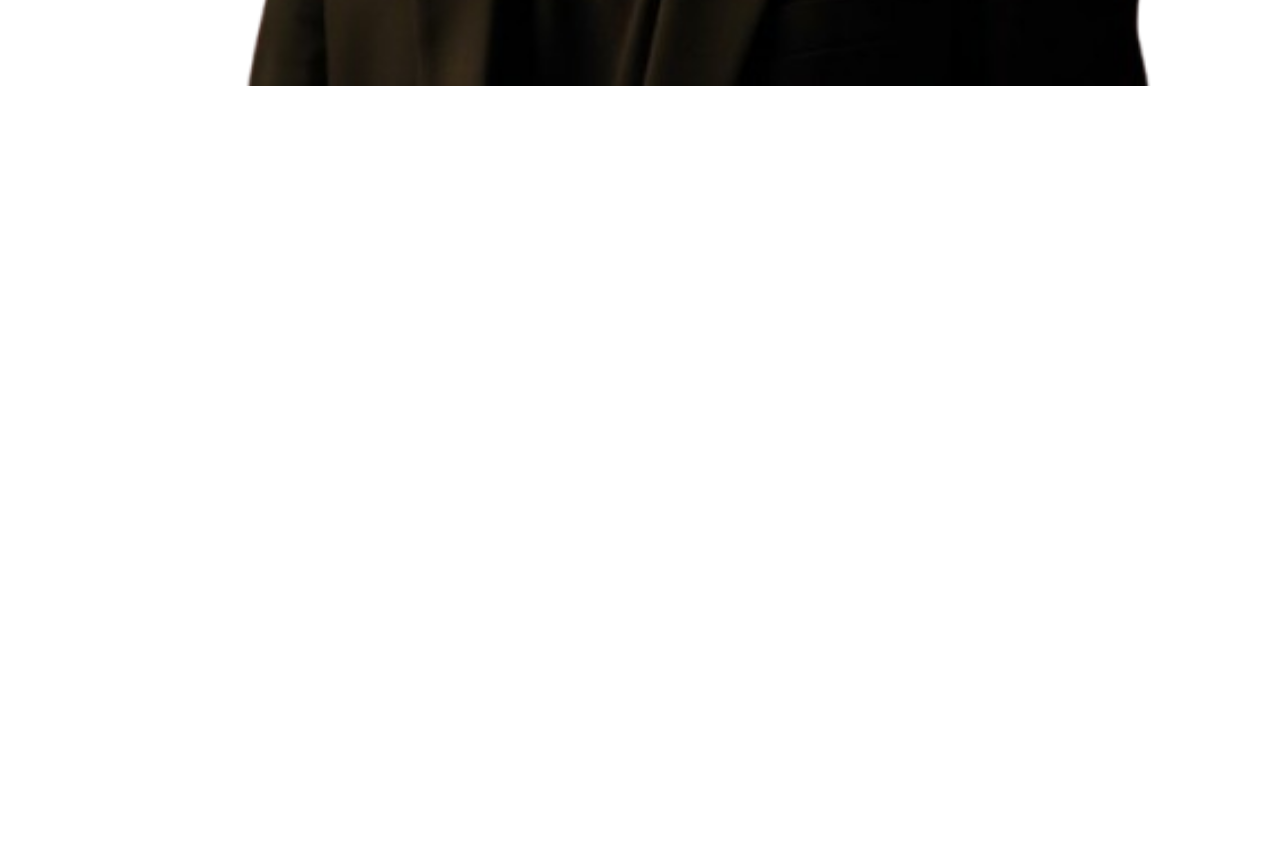
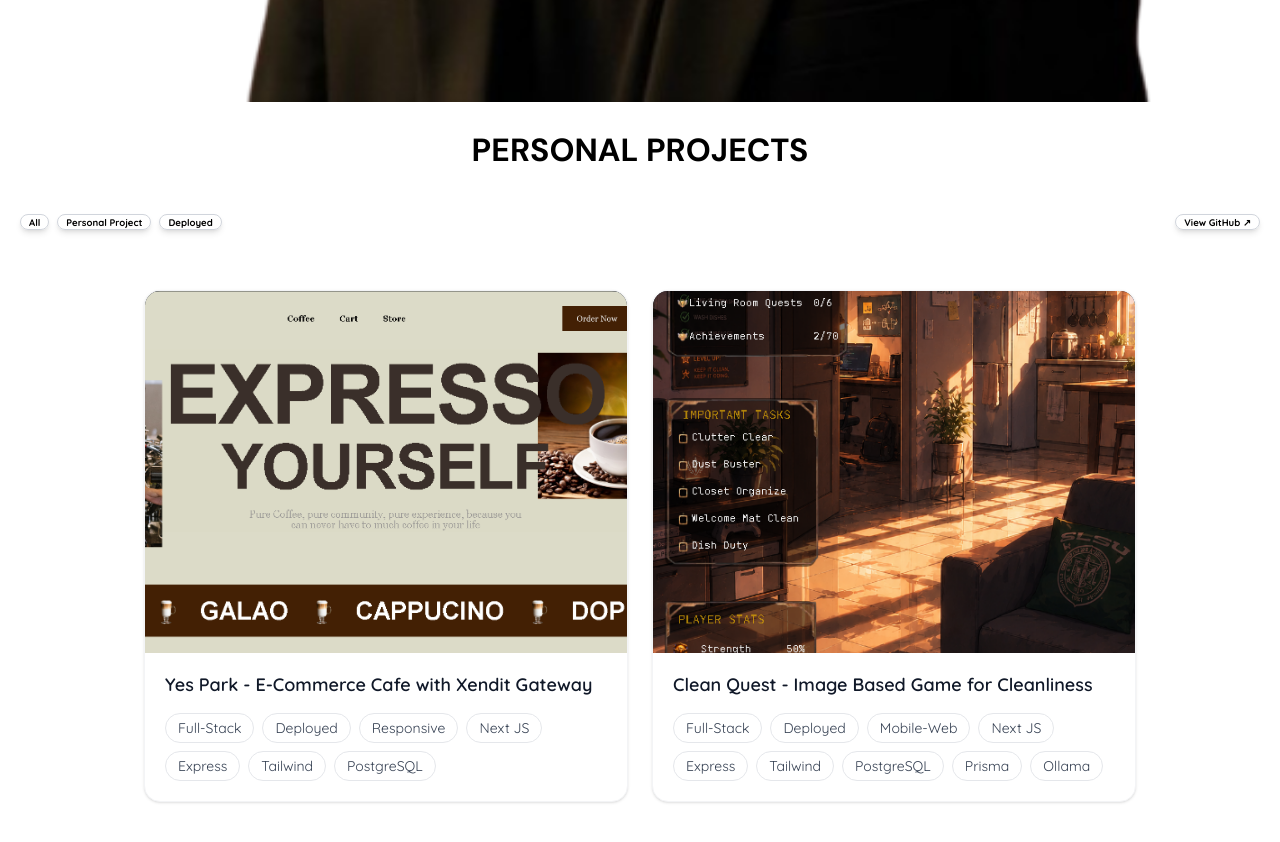
Before and after one commit to Lychuss/portfolio, a Next.js app: page /home in a window 1280 px wide. Shown: the part 1220-2062 px from the top of the page. Before the commit the page ends 1380 px from the top, so only its background shows below. Built offline with nearby package versions, Linux system fonts and the light colour scheme; some icons are missing; a web font is replaced by a local one.

Commit message:
created the half of the projects and still has no animation and i still need to review the code

```diff
--- a/src/app/home/page.tsx
+++ b/src/app/home/page.tsx
@@ -7,18 +7,24 @@ import usePageAnimation from '@/src/hooks/usePageAnimation';
 
 import gsap from 'gsap';
 import { useRef } from 'react';
+import Cards from '@/src/components/ui/cards';
 
 export default function Home(){
     usePageAnimation();
 
-    const buttonRef = useRef(null);
+    const collabRef = useRef(null);
+    const viewRef = useRef(null);
 
     const letsCollabClicked = () => {
-        gsap.fromTo(buttonRef.current, { scale: 0.95}, { scale: 1, duration: 1, ease: "back.out(2)"})
+        gsap.fromTo(collabRef.current, { scale: 0.95}, { scale: 1, duration: 1, ease: "back.out(2)"})
     }
 
     const mediaClicked = () => {
 
+    }
+
+    const viewWorkClicked = () => {
+        gsap.fromTo(viewRef.current, { scale: 0.95}, { scale: 1, duration: 1, ease: "back.out(2)"})
     }
 
     return <main>
@@ -36,26 +42,41 @@ export default function Home(){
                         cursor-pointer"
                     onClick={letsCollabClicked}
                     children="Let's collaborate ↗"
-                    ref={buttonRef}/>
+                    ref={collabRef}/>
             </div>
 
-            <div className="name relative text-center self-end text-[5.5rem] items-center top-[25px] leading-18 tracking-tighter">
+            <div className="name relative text-center self-end text-[6.6rem] items-center top-[25px] leading-20 tracking-tighter">
                 <h1 className="font-bungee-outline">RAPHA</h1>
                 <h1 className="font-bungee-inline">MHARC</h1>
             </div>
 
             <Image src={"/images/my-image.png"} alt="my-image" width={1000} height={1000} className="mypicture relative bottom-[50px] z-10 w-full h-auto"/>
 
-            <SiFacebook className="facebook relative bottom-[200px] left-[60px] rotate-300 active:scale-95 transition-all duration-300 ease-in-out"/>
-            <SiUpwork className="upwork relative bottom-[160px] left-[20px] rotate-20 active:scale-95 transition-all duration-300 ease-in-out"/>
-            <SiGlassdoor className="glassdoor relative bottom-[250px] left-[230px] rotate-10 active:scale-95 transition-all duration-300 ease-in-out"/>
-            <SiFreelancer className="freelancer relative bottom-[220px] left-[280px] rotate-10 active:scale-95 transition-all duration-300 ease-in-out"
+            <SiFacebook className="facebook relative bottom-[200px] left-[90px] rotate-300 active:scale-75 transition-all duration-300 ease-in-out"/>
+            <SiUpwork className="upwork relative bottom-[160px] left-[50px] rotate-20 active:scale-75 transition-all duration-300 ease-in-out"/>
+            <SiGlassdoor className="glassdoor relative bottom-[250px] left-[260px] rotate-10 active:scale-75 transition-all duration-300 ease-in-out"/>
+            <SiFreelancer className="freelancer relative bottom-[220px] left-[330px] rotate-10 active:scale-75 transition-all duration-300 ease-in-out"
                 onClick={mediaClicked}/>
 
         </section>
 
-        <section className="projectsPage">
+        <section className="projectsPage relative bottom-[70px] w-full min-h-screen">
+            <h1 className="project text-[2em] font-bold font-dm-sans text-center my-5">PERSONAL PROJECTS</h1>
 
+            <div className="flex justify-between text-[0.6em] font-bold items-center p-5">
+                <ul className="flex space-x-2">
+                    <li className="border border-gray-300 shadow-md rounded-full px-2 active:scale-95 duration-300 transition-all">All</li>
+                    <li className="border border-gray-300 shadow-md rounded-full px-2 active:scale-95 duration-300 transition-all">Personal Project</li>
+                    <li className="border border-gray-300 shadow-md rounded-full px-2 active:scale-95 duration-300 transition-all">Deployed</li>
+                </ul>
+                <Button
+                    className="viewwork border border-gray-300 shadow-md rounded-full px-2"
+                    onClick={viewWorkClicked}
+                    children="View GitHub ↗"
+                    ref={viewRef}/>
+            </div>
+
+            <Cards />
         </section>
 
         <section className="servicePage">
--- /dev/null
+++ b/src/components/ui/cards.tsx
@@ -0,0 +1,57 @@
+import Image from "next/image";
+
+let arrProjects = [
+    {
+        name: "Yes Park - E-Commerce Cafe with Xendit Gateway",
+        image: "/images/yes-park-cafe.png",
+        tech: ["Full-Stack", "Deployed", "Responsive", "Next JS", "Express", "Tailwind", "PostgreSQL"]
+    },
+    {
+        name: "Clean Quest - Image Based Game for Cleanliness",
+        image: "/images/clean-quest.png",
+        tech: ["Full-Stack", "Deployed", "Mobile-Web", "Next JS", "Express", "Tailwind", "PostgreSQL", "Prisma", "Ollama"]
+    }
+]
+
+export default function Cards() {
+    return (
+        <div className="grid grid-cols-1 md:grid-cols-2 gap-6 max-w-5xl mx-auto px-4 py-10">
+            {arrProjects.map((project, index) => (
+                <div
+                    key={index}
+                    className="bg-white rounded-2xl shadow-sm border border-gray-100 overflow-hidden hover:shadow-md transition-shadow duration-300"
+                >
+                    {/* Image */}
+                    <div className="relative w-full aspect-[4/3] bg-gray-900 overflow-hidden">
+                        <Image
+                            src={project.image}
+                            alt={project.name}
+                            fill
+                            className="object-cover"
+                            sizes="(max-width: 768px) 100vw, 50vw"
+                        />
+                    </div>
+
+                    {/* Content */}
+                    <div className="p-5">
+                        <h3 className="text-lg font-semibold text-gray-900 leading-snug mb-4">
+                            {project.name}
+                        </h3>
+
+                        {/* Tags */}
+                        <div className="flex flex-wrap gap-2">
+                            {project.tech.map((tag, tagIndex) => (
+                                <span
+                                    key={tagIndex}
+                                    className="px-3 py-1 text-sm text-gray-700 bg-white border border-gray-200 rounded-full"
+                                >
+                                    {tag}
+                                </span>
+                            ))}
+                        </div>
+                    </div>
+                </div>
+            ))}
+        </div>
+    );
+}
--- a/src/hooks/usePageAnimation.tsx
+++ b/src/hooks/usePageAnimation.tsx
@@ -73,7 +73,7 @@ function homeAnimation(){
         },1
     ).fromTo(".mypicture",
         {
-            y: 230,
+            y: 280,
             filter: "blur(5px)"
         },
         {
@@ -90,8 +90,7 @@ function homeAnimation(){
         {
             opacity: 1,
             filter: "blur(0px)",
-            duration: 1.4,
-            ease: "power2.in"
+            duration: 1.1,
         },1
     ).fromTo(".glassdoor",
         {
@@ -99,10 +98,9 @@ function homeAnimation(){
             filter: "blur(10px)"
         },
         {
-            opacity: 1.2,
+            opacity: 1,
             filter: "blur(0px)",
-            duration: 1,
-            ease: "power2.in"
+            duration: 1.3,
         },1
     ).fromTo(".freelancer",
         {
@@ -110,10 +108,9 @@ function homeAnimation(){
             filter: "blur(10px)"
         },
         {
-            opacity: 1.1,
+            opacity: 1,
             filter: "blur(0px)",
-            duration: 1,
-            ease: "power2.in"
+            duration: 1.4,
         },1
     ).fromTo(".upwork",
         {
@@ -123,8 +120,7 @@ function homeAnimation(){
         {
             opacity: 1,
             filter: "blur(0px)",
-            duration: 1,
-            ease: "power2.in"
+            duration: 1.7,
         },1
     )
 
```
Also changed, not shown: public/images/clean-quest.png (added), public/images/yes-park-cafe.png (added).
